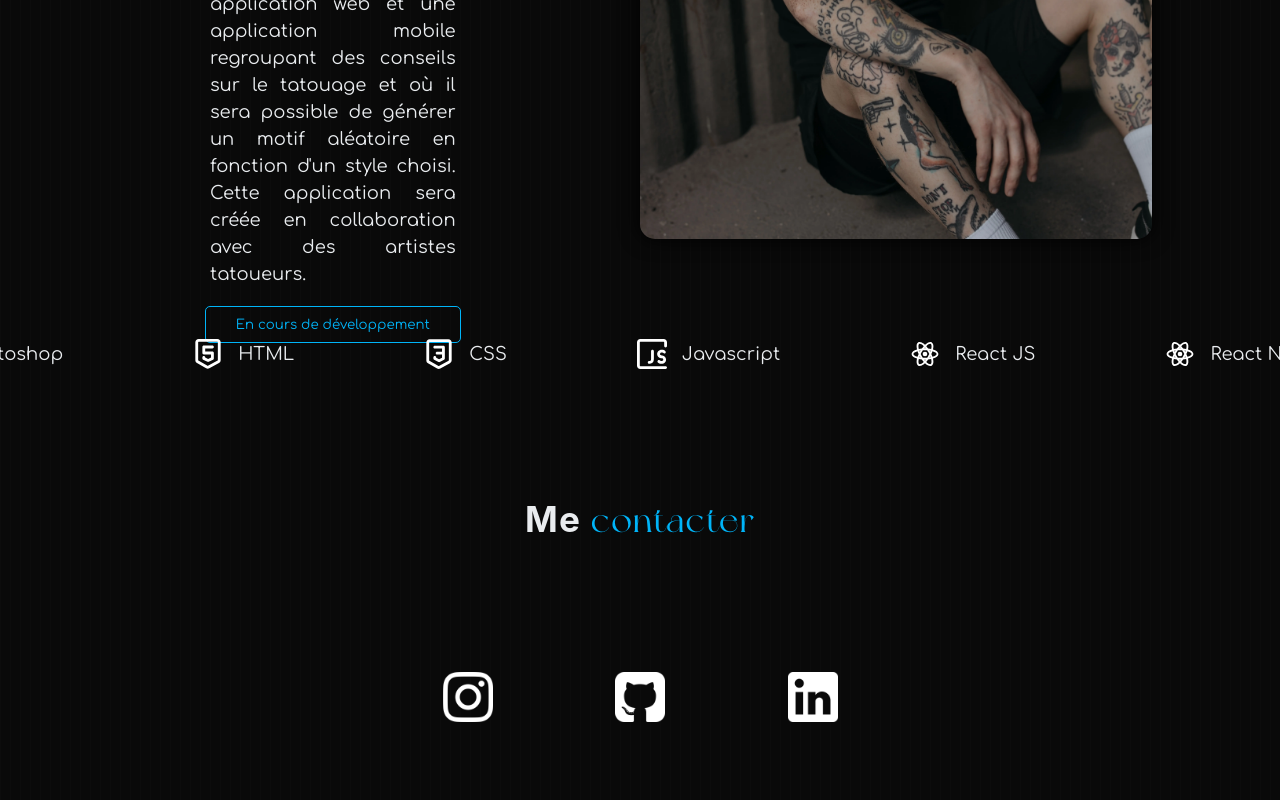
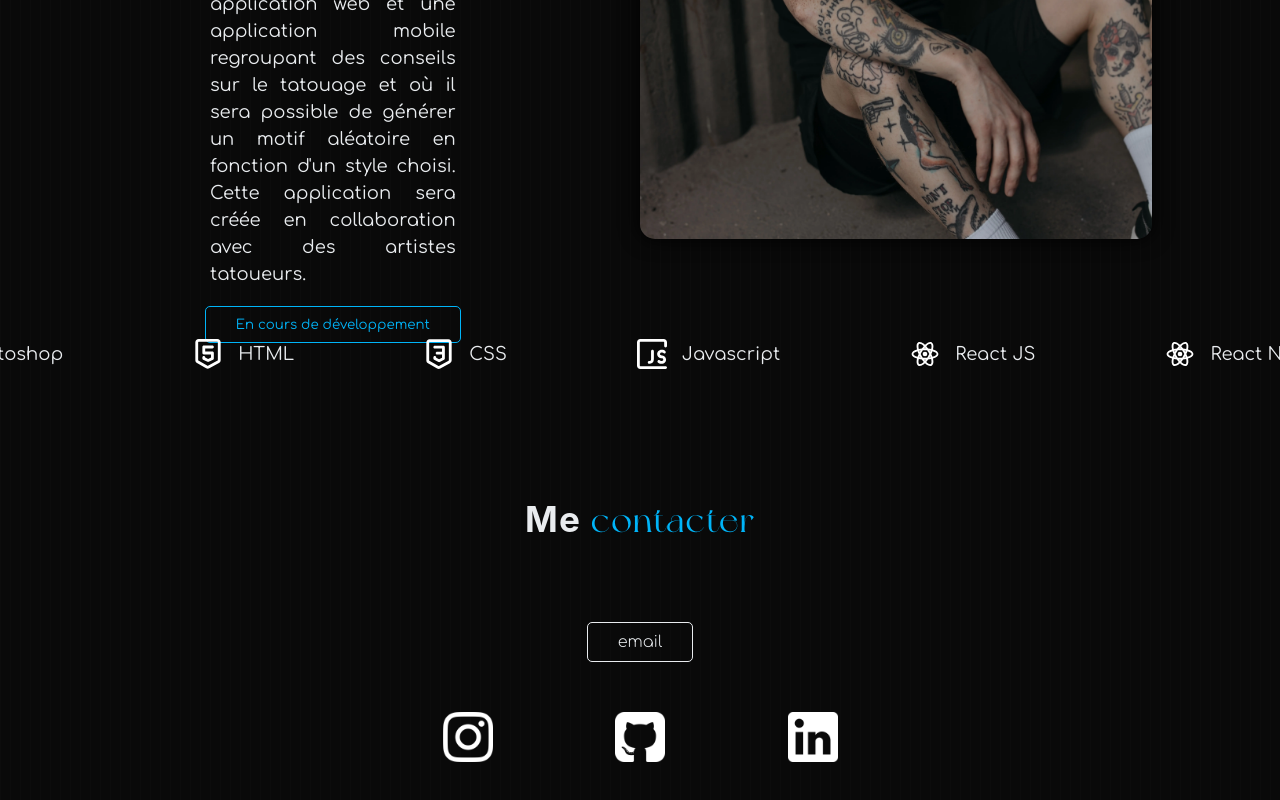
Before and after one commit to 3mpty78/PortfolioReact, a React (Create React App) app: page / in a window 1280 px wide. Shown: the part 2411-3211 px from the top of the page. Built offline with nearby package versions, Linux system fonts and the light colour scheme.

Commit message:
Added email button to contact page

```diff
--- a/src/pages/Contact.js
+++ b/src/pages/Contact.js
@@ -1,5 +1,7 @@
 import React from "react";
 import Socials from "../components/Socials";
+
+const email = "aurelien.corre@outlook.fr";
 
 export default function Contact() {
       return (
@@ -8,6 +10,12 @@ export default function Contact() {
                         Me <span>contacter</span>
                   </h2>
                   <div id="underline"></div>
+                  <button
+                        onClick={() => {
+                              window.location.href = `mailto:${email}`;
+                        }}>
+                        email
+                  </button>
                   <div className="contactContainer">
                         <Socials />
                   </div>
--- a/src/styles/contact.css
+++ b/src/styles/contact.css
@@ -13,11 +13,39 @@
             transition: 0.4s;
       }
 
+      & button {
+            outline: none;
+            border: none;
+            background: transparent;
+            border: 1px solid #e9ecef;
+            border-radius: 5px;
+            padding: 10px 30px;
+            cursor: pointer;
+            margin: 50px 0;
+            transition: 0.2s ease-out;
+
+            color: #e9ecef;
+            font-family: "comfortaa";
+            font-size: 16px;
+            font-weight: lighter;
+
+            &:hover {
+                  background: #e9ecef;
+                  color: #060606;
+            }
+
+            &:active {
+                  background: #bdbdbd;
+                  transform: scale(0.95);
+            }
+      }
+
       &:hover #underline {
             width: 25%;
       }
 
       & .contactContainer {
+            margin-bottom: 50px;
             height: 50%;
             width: 100%;
             display: flex;
@@ -28,7 +56,7 @@
 
             & #socials {
                   width: 50%;
-                  margin: 100px 0;
+                  margin: 0;
                   display: flex;
                   flex-direction: row;
                   justify-content: space-evenly;
--- a/src/styles/projects.css
+++ b/src/styles/projects.css
@@ -76,7 +76,7 @@
                         }
 
                         &:active {
-                              transform: scale(0.99);
+                              transform: scale(0.95);
                               background: #0082b1;
                               border-color: #0082b1;
                         }
```
